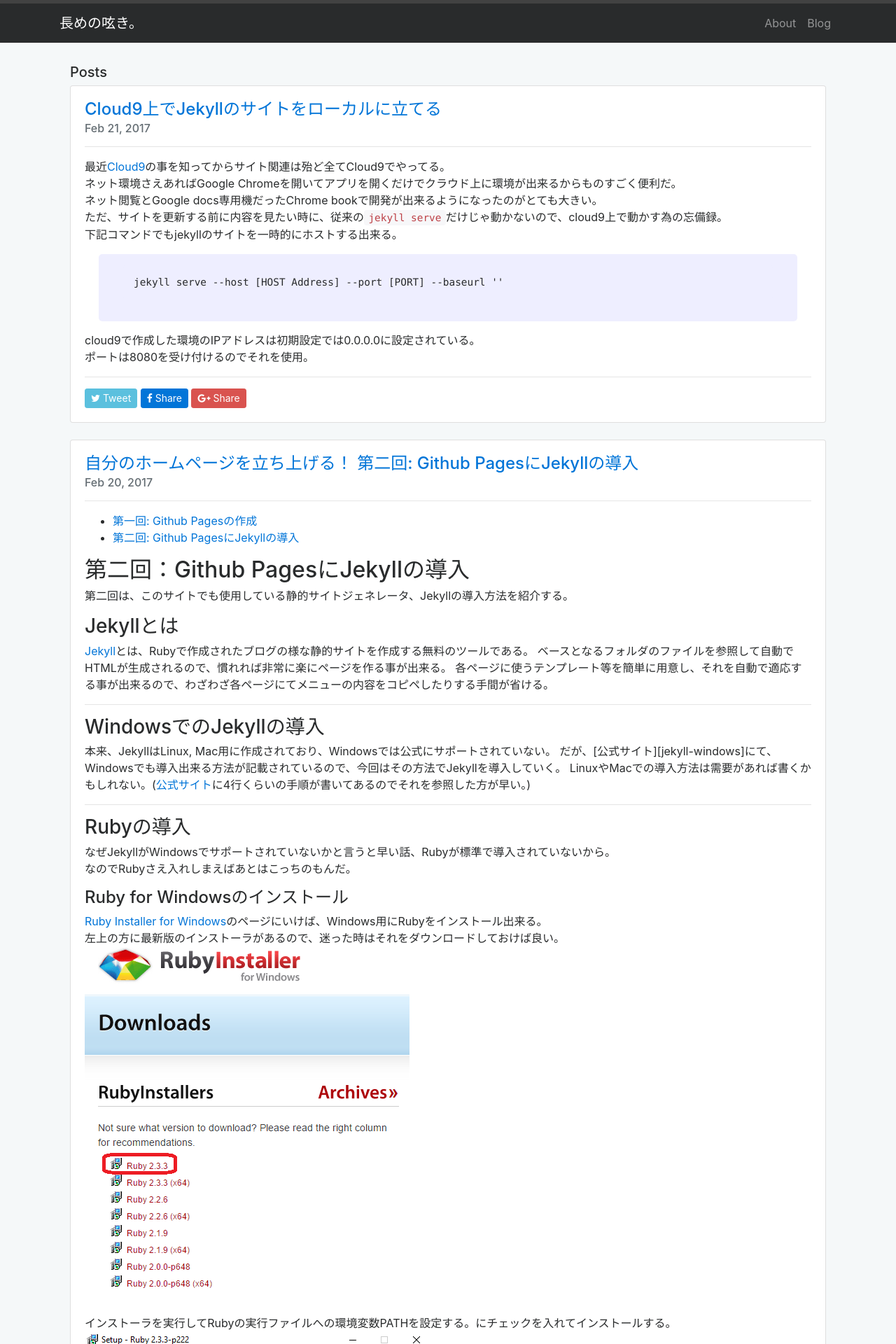
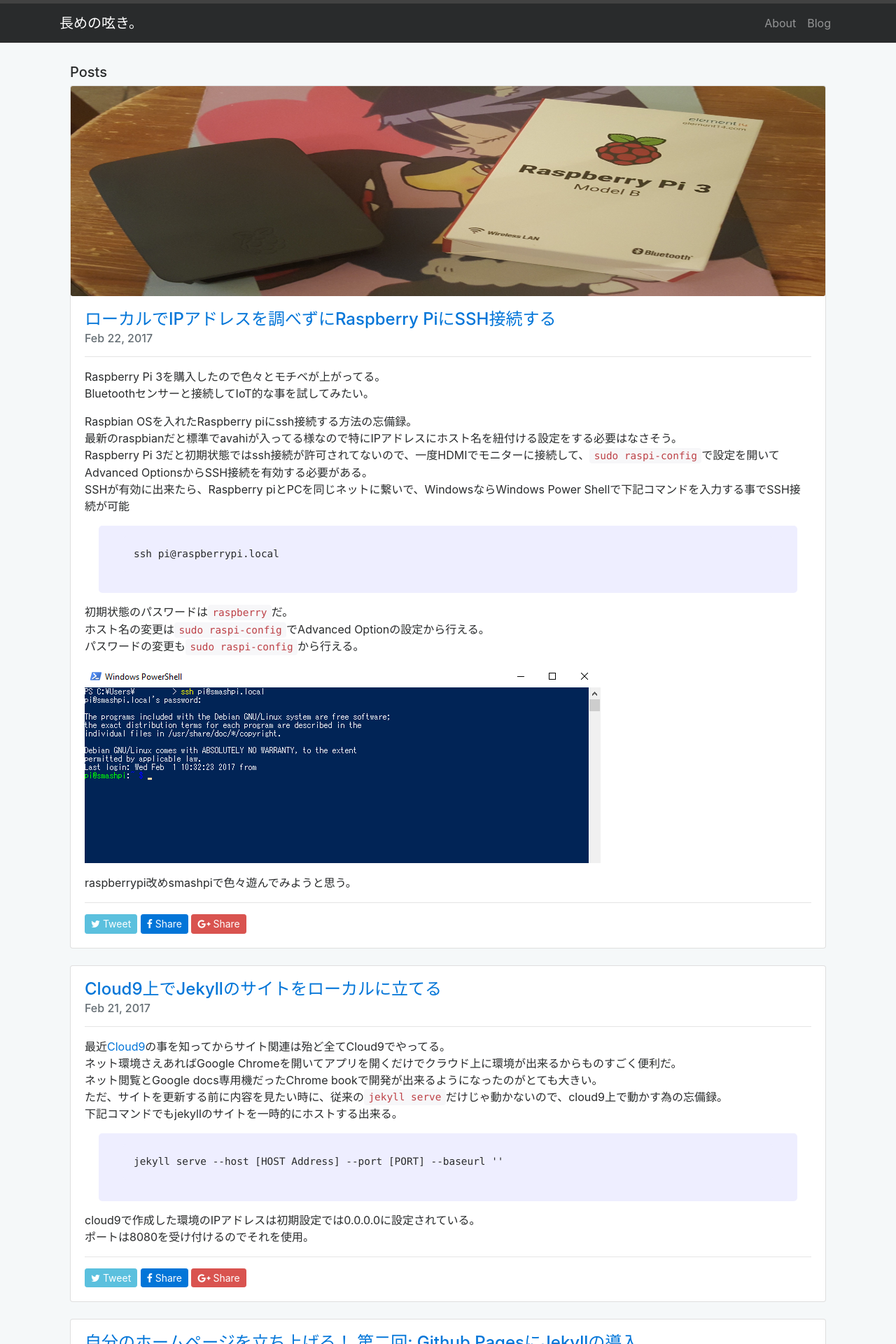
Before and after one commit to Naturalclar/naturalclar.github.io, a Jekyll site: the page built from index.md, in a window 1280 px wide. Shown: the top 1920 px of the page at 70% size. Built offline with Jekyll 4.4.1, drawn with Linux system fonts in a browser that asks for light colours.

Commit message:
add post

````diff
--- a/_layouts/home.html
+++ b/_layouts/home.html
@@ -6,6 +6,9 @@
   <h1 class="page-heading">Posts</h1>
   {% for post in site.posts %}
     <div class="card">
+    {% if post.image %}
+      <img class="card-img-top card-img" src="{{post.image}}" alt="Card image cap">
+    {% endif %}
       <div class="card-block">
         <h4 class="card-title">
           <a href="{{ post.url | relative_url }}">{{ post.title | escape }}</a>
--- a/_layouts/post.html
+++ b/_layouts/post.html
@@ -3,6 +3,9 @@
 ---
 <article class="post" itemscope itemtype="http://schema.org/BlogPosting">
   <div class="card">
+    {% if page.image %}
+    <img class="card-img-top card-img" src="{{page.image}}" alt="Card image cap">
+    {% endif %}
     <div class="card-block">
       <h4 class="card-title"><a href="{{ post.url | relative_url }}">{{ page.title | escape }}</a></h4>
       <h6 class="card-subtitle mb-2 text-muted">{{ page.date | date: "%b %-d, %Y" }}</h6>
--- /dev/null
+++ b/_posts/2017-02-22-raspberry-pi-ssh.markdown
@@ -0,0 +1,27 @@
+---
+layout: post
+date: 2017-02-22 11:00:00 -0800
+title: "ローカルでIPアドレスを調べずにRaspberry PiにSSH接続する"
+categories: raspberrypi
+image: "/images/blog-images/raspberrypi-box.jpg"
+---
+
+Raspberry Pi 3を購入したので色々とモチベが上がってる。<br>
+Bluetoothセンサーと接続してIoT的な事を試してみたい。<br>
+
+Raspbian OSを入れたRaspberry piにssh接続する方法の忘備録。<br>
+最新のraspbianだと標準でavahiが入ってる様なので特にIPアドレスにホスト名を紐付ける設定をする必要はなさそう。<br>
+Raspberry Pi 3だと初期状態ではssh接続が許可されてないので、一度HDMIでモニターに接続して、`sudo raspi-config`で設定を開いてAdvanced OptionsからSSH接続を有効する必要がある。<br>
+SSHが有効に出来たら、Raspberry piとPCを同じネットに繋いで、WindowsならWindows Power Shellで下記コマンドを入力する事でSSH接続が可能<br>
+
+```
+ssh pi@raspberrypi.local
+```
+
+初期状態のパスワードは`raspberry`だ。<br>
+ホスト名の変更は`sudo raspi-config`でAdvanced Optionの設定から行える。<br>
+パスワードの変更も`sudo raspi-config`から行える。<br>
+
+![ssh-smashpi](/images/blog-images/ssh-smashpi.png){:class="img-fluid"}<br>
+
+raspberrypi改めsmashpiで色々遊んでみようと思う。
--- a/assets/styles.scss
+++ b/assets/styles.scss
@@ -15,3 +15,7 @@
   .image {
     width: auto;
   }
+
+  .card-img {
+    height: 300px;
+  }
````
Also changed, not shown: _posts/2017-02-21-managing-jekyll-on-cloud9.markdown (line endings or trailing spaces), images/blog-images/raspberrypi-box.jpg (added), images/blog-images/ssh-smashpi.png (added).
